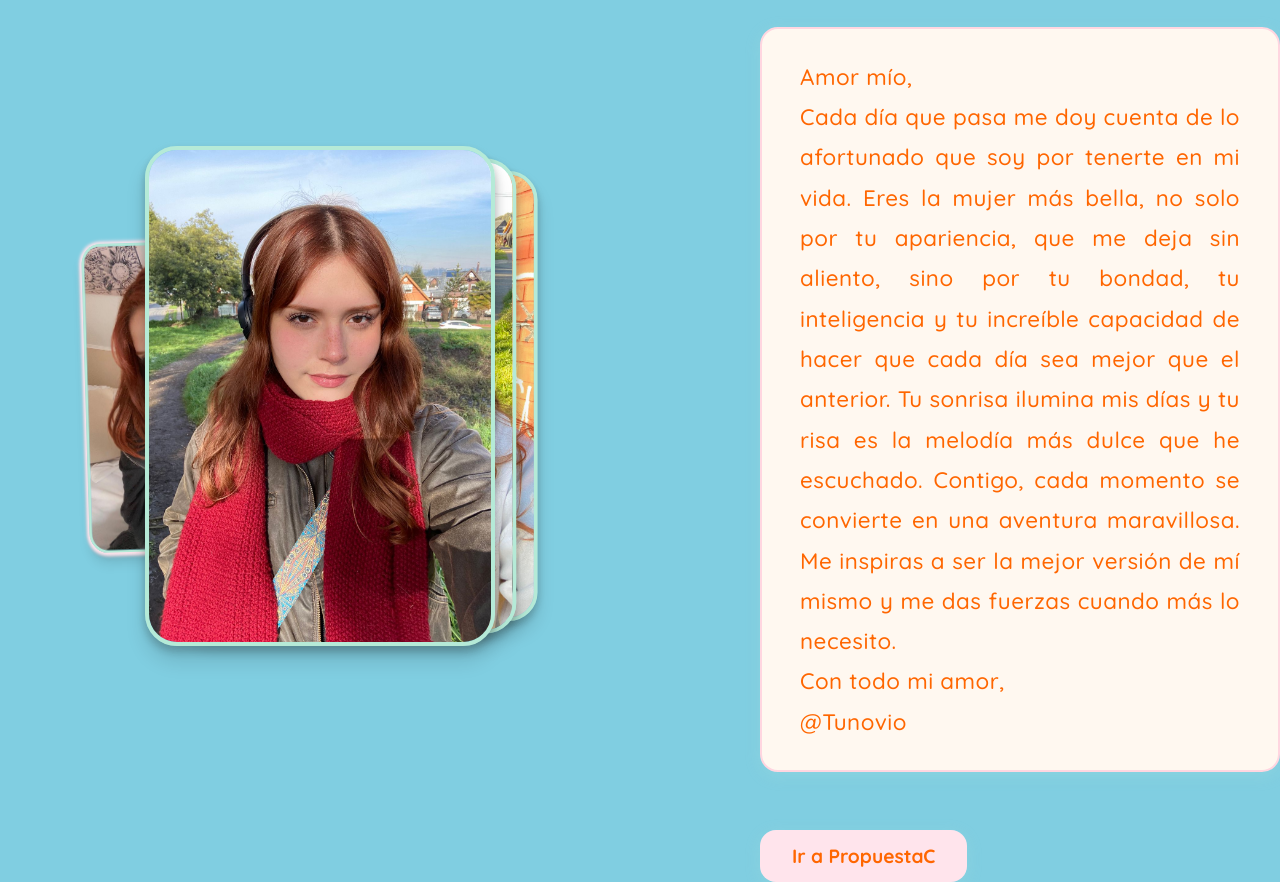
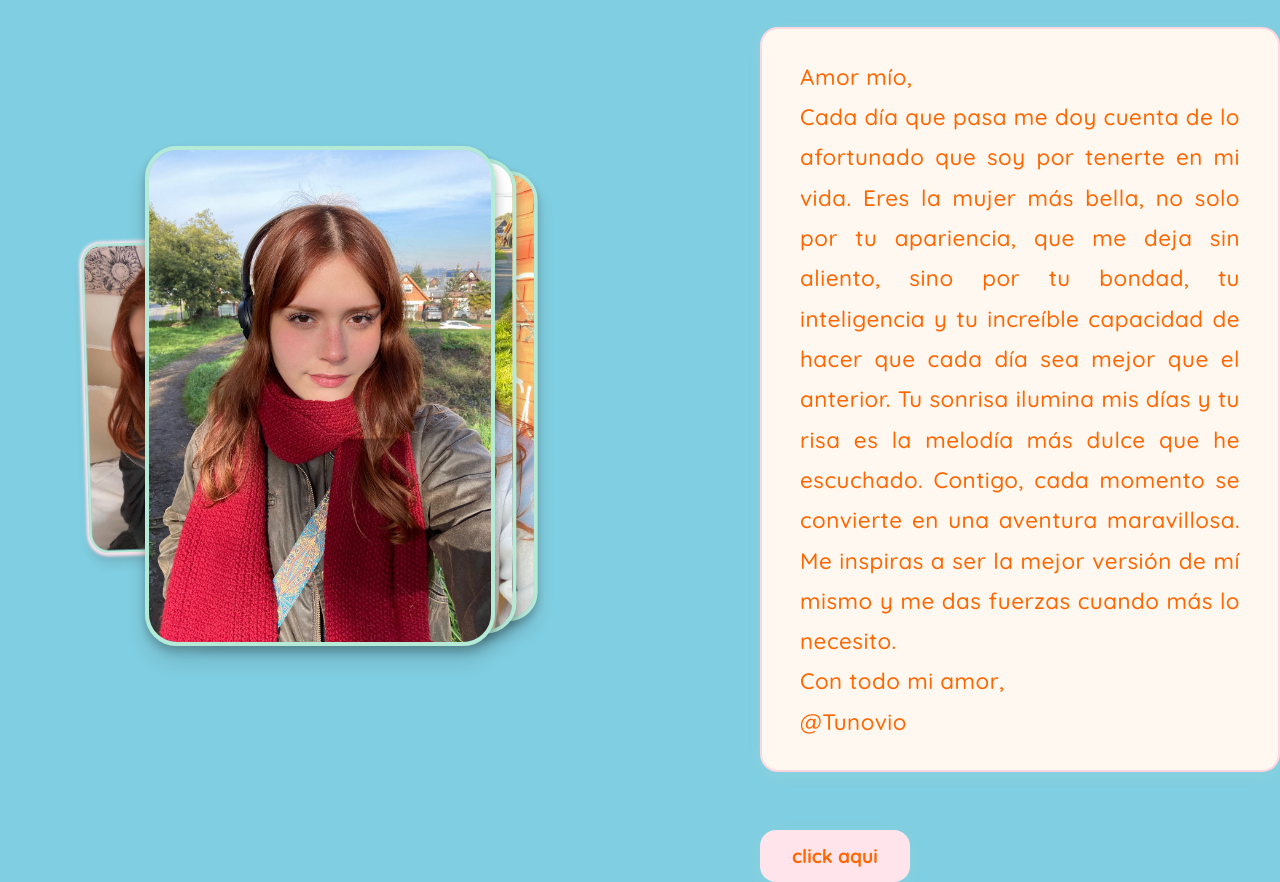
Before and after one commit to Luis23GM/Propuesta_C_Oficial, a plain HTML site: page index.html in a window 1280 px wide. Shown: the part 90-972 px from the top of the page. Drawn offline with Linux system fonts and the light colour scheme.

Commit message:
Update index.html

```diff
--- a/index.html
+++ b/index.html
@@ -32,7 +32,7 @@
         Con todo mi amor,<br>
         @Tunovio
       </p>
-      <button class="btn" onclick="window.location.href='PropuestaC/index.html'">Ir a PropuestaC</button>
+      <button class="btn" onclick="window.location.href='PropuestaC/index.html'">click aqui</button>
     </div>
   </main>
   <audio id="bg-music" src="VideoGames.mp3" autoplay loop hidden></audio>
```
